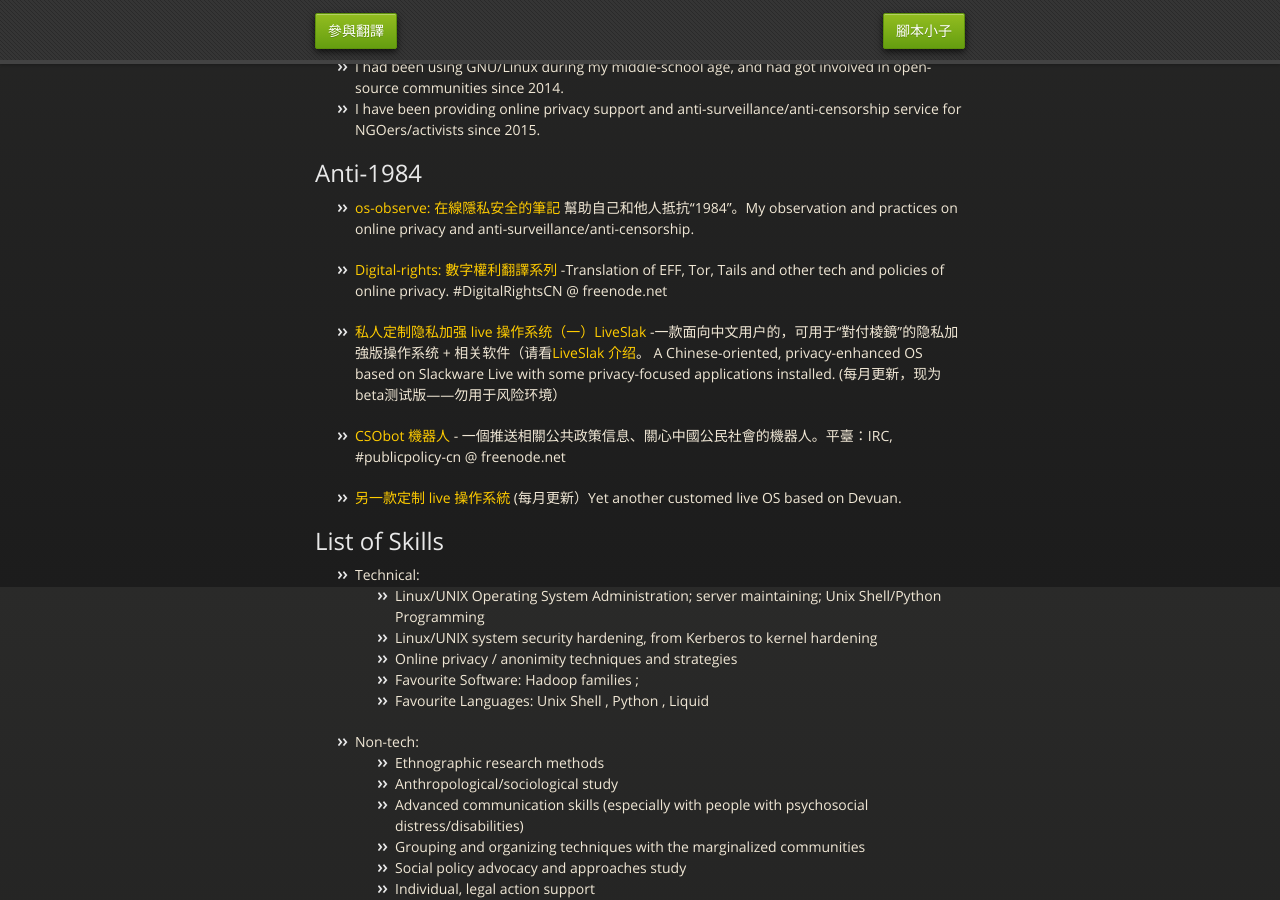
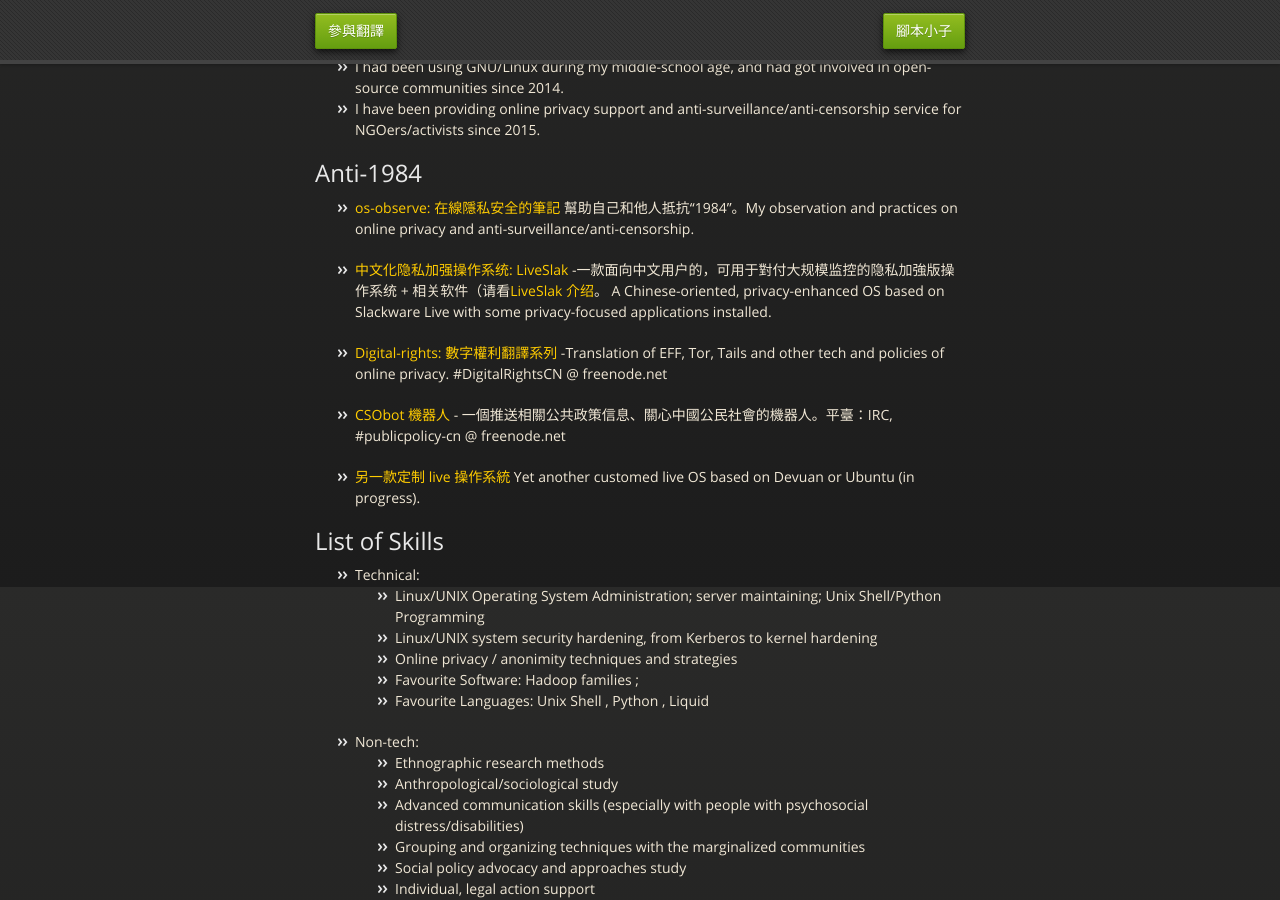
Before and after one commit to mdrights/mdrights.github.io, a Jekyll site: the page built from index.html, in a window 1280 px wide and 900 px high, scrolled down 313 px. Built offline with Jekyll 4.4.1, drawn with Linux system fonts in a browser that asks for light colours.

Commit message:
update for liveslak #1

```diff
--- a/_posts/2020-11-09-about-me.md
+++ b/_posts/2020-11-09-about-me.md
@@ -17,13 +17,13 @@
 ## Anti-1984
 - [os-observe: 在線隱私安全的筆記]({{ site.baseurl }}/os-observe) 幫助自己和他人抵抗“1984”。My observation and practices on online privacy and anti-surveillance/anti-censorship.
 
+- [中文化隐私加强操作系统: LiveSlak](https://github.com/mdrights/LiveSlak) -一款面向中文用户的，可用于對付大规模监控的隐私加強版操作系统 + 相关软件（请看[LiveSlak 介绍](https://mdrights.github.io/os-observe/Liveslak-intro)。 A Chinese-oriented, privacy-enhanced OS based on Slackware Live with some privacy-focused applications installed.
+
 - [Digital-rights: 數字權利翻譯系列](https://github.com/mdrights/Digital-rights) -Translation of EFF, Tor, Tails and other tech and policies of online privacy. #DigitalRightsCN @ freenode.net
-
-- [私人定制隐私加强 live 操作系统（一）LiveSlak](https://github.com/mdrights/LiveSlak) -一款面向中文用户的，可用于“對付棱鏡”的隐私加強版操作系统 + 相关软件（请看[LiveSlak 介绍](https://mdrights.github.io/os-observe/posts/2017/08/Liveslak-intro.html)。 A Chinese-oriented, privacy-enhanced OS based on Slackware Live with some privacy-focused applications installed. (每月更新，现为beta测试版——勿用于风险环境）
 
 - [CSObot 機器人](https://github.com/mdrights/CSObot) - 一個推送相關公共政策信息、關心中國公民社會的機器人。平臺：IRC, #publicpolicy-cn @ freenode.net
 
-- [另一款定制 live 操作系統](https://mdrights.github.io/os-observe/posts/2017/07/Refracta-live-torrent.html) (每月更新）Yet another customed live OS based on Devuan.
+- [另一款定制 live 操作系統](https://mdrights.github.io/os-observe/posts/2017/07/Refracta-live-torrent.html) Yet another customed live OS based on Devuan or Ubuntu (in progress).
 
 
 <!--
```
